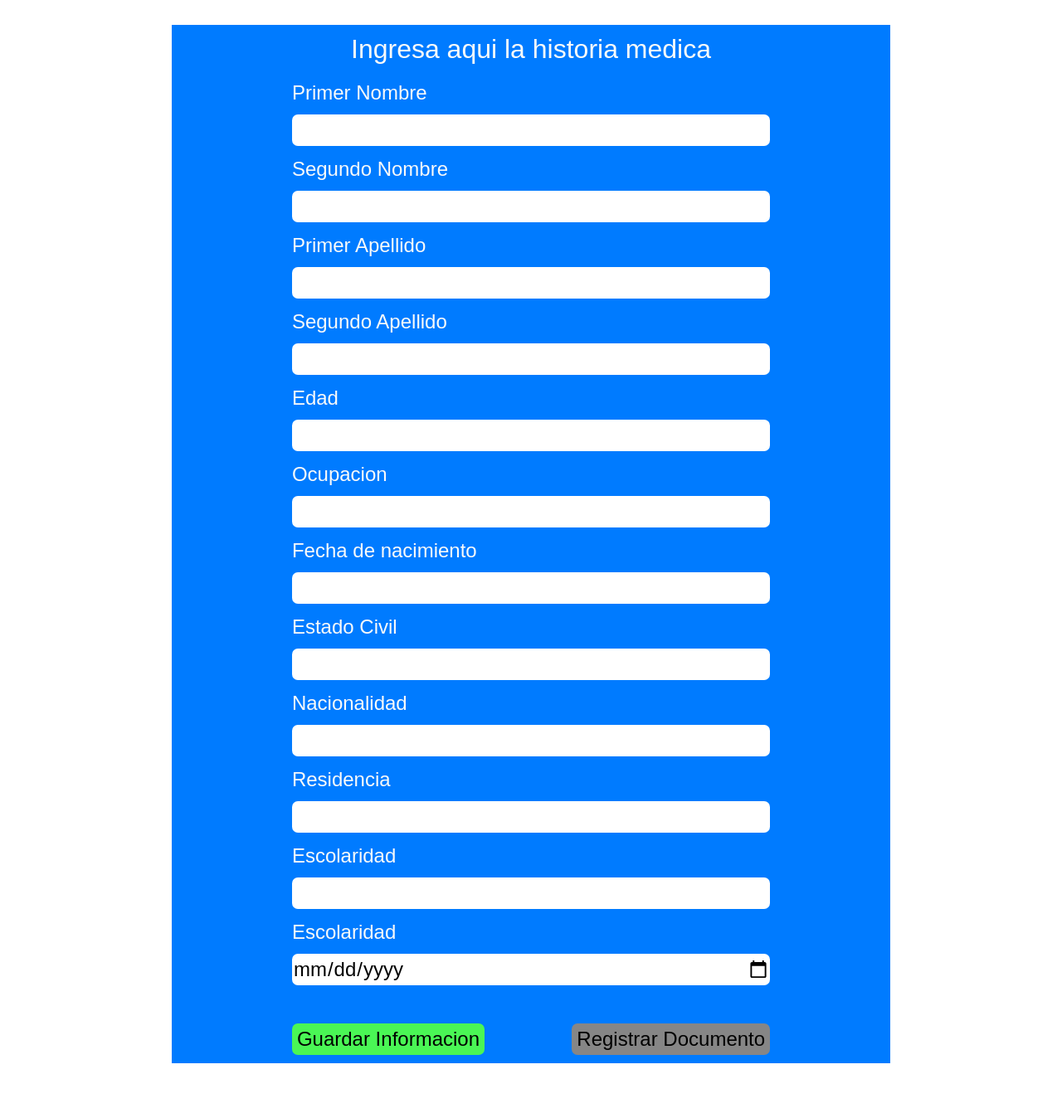
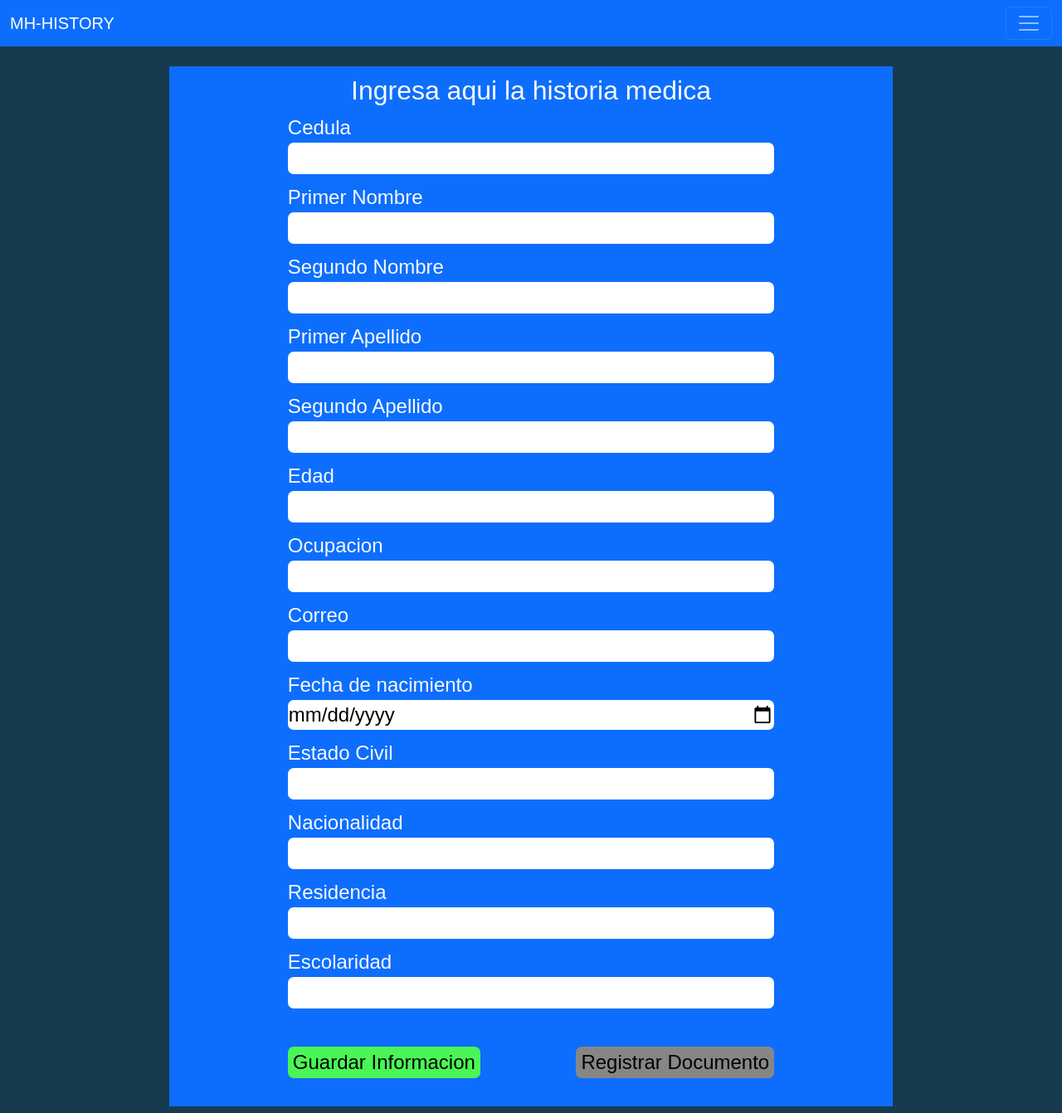
Before and after one commit to Johan-Steven11/Proyecto-SenaSoft, a PHP site: page /inc/historiaRegistro.php in a window 1280 px wide. Shown: the whole page at 83% size. Before the commit the page ends 1282 px from the top, so only its background shows below. Run offline with PHP 8.4, Linux system fonts and the light colour scheme; some libraries are stand-ins or nearby versions.

Commit message:
modificando el formulario de registro

```diff
--- a/Historias.php
+++ b/Historias.php
@@ -1,5 +1,5 @@
 <?php
-include './inc/header.php';
+include ('./inc/header.php');
 include './inc/historiaRegistro.php';
 ?>
 <!DOCTYPE html>
@@ -8,9 +8,11 @@ include './inc/historiaRegistro.php';
     <meta charset="UTF-8">
     <meta http-equiv="X-UA-Compatible" content="IE=edge">
     <meta name="viewport" content="width=device-width, initial-scale=1.0">
+    <link rel="stylesheet" href="./bootstrap-CSS/bootstrap.min.css">
+    <link rel="stylesheet" href="./css/formulario-registro.css">
     <title>Document</title>
 </head>
 <body>
-
+    <script src="./bootstrap-js/bootstrap.bundle.min.js"></script>
 </body>
 </html>
--- a/css/formulario-registro.css
+++ b/css/formulario-registro.css
@@ -1,5 +1,6 @@
 body{
     font-family: sans-serif,'Segoe UI', Tahoma, Geneva, Verdana;
+    background-color: #173A4F;
     color: #fafafa;
 }
 
@@ -9,8 +10,16 @@ body{
 
 }
 
+
+
 #formulario-contenedor{
+    margin-top: 50px;
     width: 70%;
+}
+
+#formulario-contenedor.active{
+    margin-top: 264px;
+
 }
 
 #cuadros-contenedor{
--- a/inc/header.php
+++ b/inc/header.php
@@ -1,7 +1,7 @@
-<nav class="navbar  navbar-dark bg-primary">
+<nav class="navbar  navbar-dark bg-primary fixed-top" id="">
   <div class="container-fluid">
     <a class="navbar-brand" href="#">MH-HISTORY</a>
-    <button class="navbar-toggler" type="button" data-bs-toggle="collapse" data-bs-target="#navbarSupportedContent" aria-controls="navbarSupportedContent" aria-expanded="false" aria-label="Toggle navigation">
+    <button id="boton" class="navbar-toggler" type="button" data-bs-toggle="collapse" data-bs-target="#navbarSupportedContent" aria-controls="navbarSupportedContent" aria-expanded="false" aria-label="Toggle navigation">
       <span class="navbar-toggler-icon"></span>
     </button>
     <div class="collapse navbar-collapse" id="navbarSupportedContent">
--- a/inc/historiaRegistro.php
+++ b/inc/historiaRegistro.php
@@ -1,3 +1,7 @@
+<?php
+ include("../inc/header.php");
+?>
+
 <!DOCTYPE html>
 <html lang="en">
 
@@ -14,13 +18,16 @@
     <title>Registro de Documento</title>
 </head>
 
-<body class="container" id="formulario-contenedor">
+<body>
+    <div class="container" id="formulario-contenedor">
         <legend id="formulario-historia" class="container-fluid bg-primary">
             <form action="" class="form-input" id="registro" method="post">
                 <h2 class="text-center">Ingresa aqui la historia medica</h2>
                 <div class="container d-flex flex-column" id="cuadros-contenedor">
                     <label for="id"></label>
                     <input type="hidden" class="cuadro-texto">
+                    <label for="cedula">Cedula</label>
+                    <input type="text" class="cuadro-texto" id="cedula" name="cedula">
                     <label for="primernombre">Primer Nombre</label>
                     <input type="text" class="cuadro-texto" value="">
                     <label for="segundonombre">Segundo Nombre</label>
@@ -33,8 +40,10 @@
                     <input type="text" class="cuadro-texto">
                     <label for="ocupacion">Ocupacion</label>
                     <input type="text" class="cuadro-texto">
+                    <label for="correo">Correo</label>
+                    <input type="email" id="correo" class="cuadro-texto">
                     <label for="fechanacimiento">Fecha de nacimiento</label>
-                <input type="text" class="cuadro-texto">
+                    <input type="date" class="cuadro-texto">
                     <label for="estadocivil">Estado Civil</label>
                     <input type="text" class="cuadro-texto">
                     <label for="nacionalidad">Nacionalidad</label>
@@ -43,8 +52,7 @@
                     <input type="text" class="cuadro-texto">
                     <label for="escolaridad">Escolaridad</label>
                     <input type="text" class="cuadro-texto">
-                <label for="escolaridad">Escolaridad</label>
-                <input type="date" class="cuadro-texto">
+
                     </br>
                     <div class="d-flex" id="botones">
                         <button type="submit" id="guardar">Guardar Informacion</button>
@@ -54,7 +62,10 @@
                 </div>
             </form>
         </legend>
+    </div>
+
     <script src="../bootstrap-js/bootstrap.bundle.min.js"></script>
+    <script src="../js/empujar.js"></script>
 </body>
 
 </html>
--- /dev/null
+++ b/js/empujar.js
@@ -0,0 +1,10 @@
+const empujar = ()=>{
+    const boton = document.getElementById("boton");
+
+    const formulario = document.getElementById("formulario-contenedor");
+
+    boton.addEventListener("click", ()=>{
+        formulario.classList.toggle("active");
+    })
+}
+empujar();
```
Lines whose indentation alone changed are shown as unchanged.
